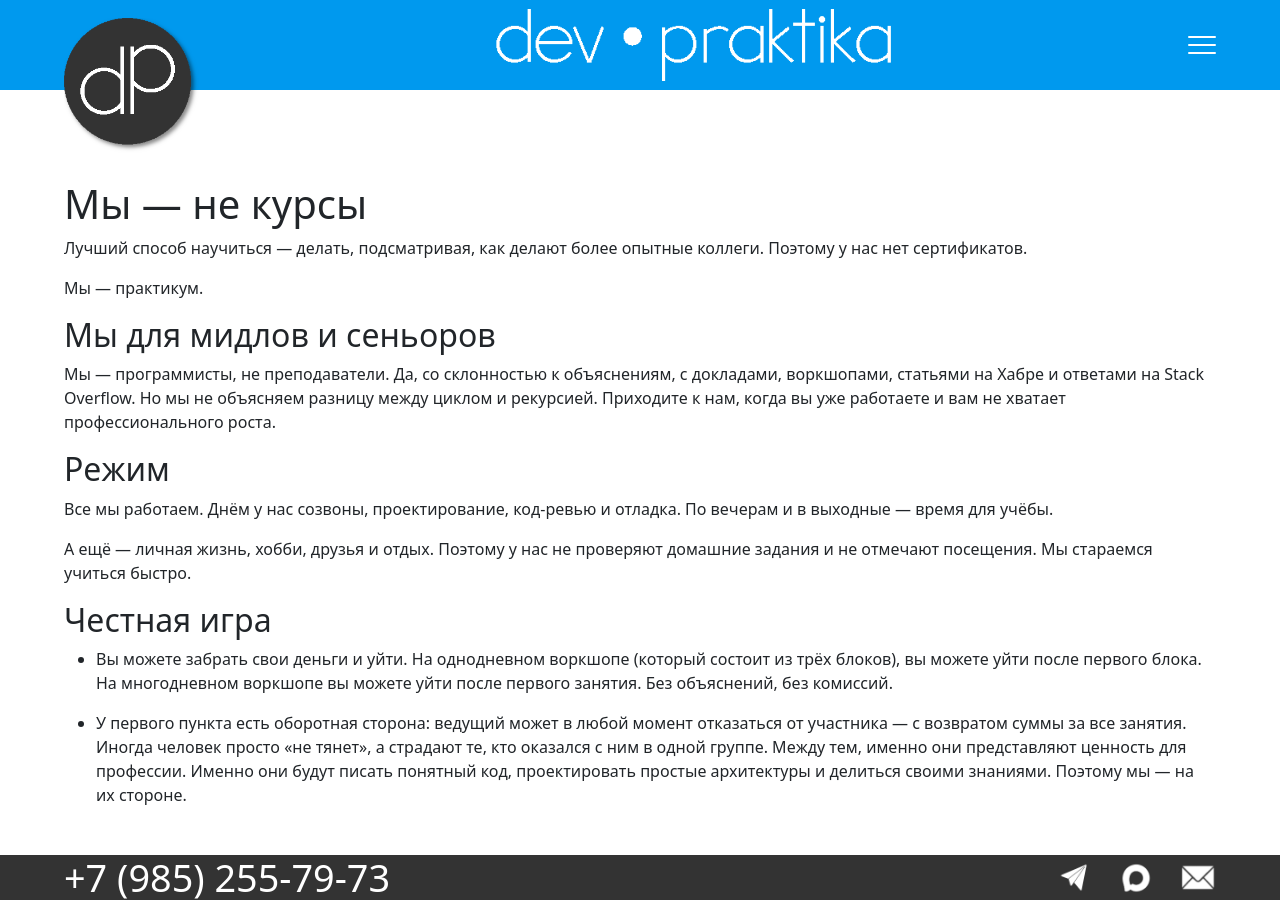
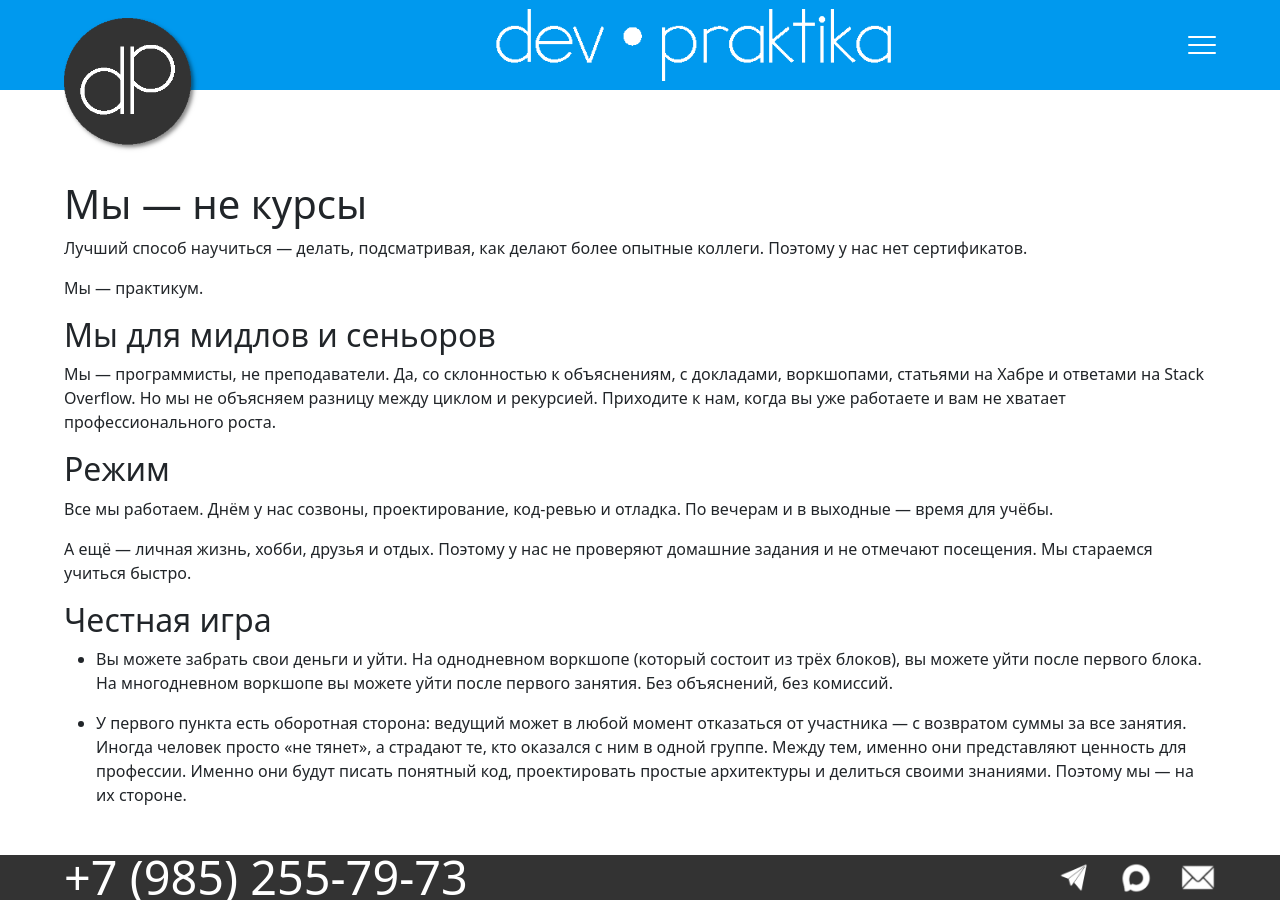
Before and after one commit to devpraktika-ru/devpraktika-ru.github.io, a Jekyll site: the page built from approach.md, in a window 1280 px wide. Built offline with Jekyll 4.4.1, drawn with Linux system fonts in a browser that asks for light colours.

Commit message:
Попробовал ещё один способ

```diff
--- a/assets/css/main.css
+++ b/assets/css/main.css
@@ -123,7 +123,7 @@ footer {
 
 .footer-phone span {
   display: block;
-  font-size: min(4.2vh, 4.2dvh, 4.6cqi);
+  font-size: min(5.2vh, 5.2dvh, 5.7cqi);
   font-weight: 400;
   line-height: 1;
   white-space: nowrap;
```
